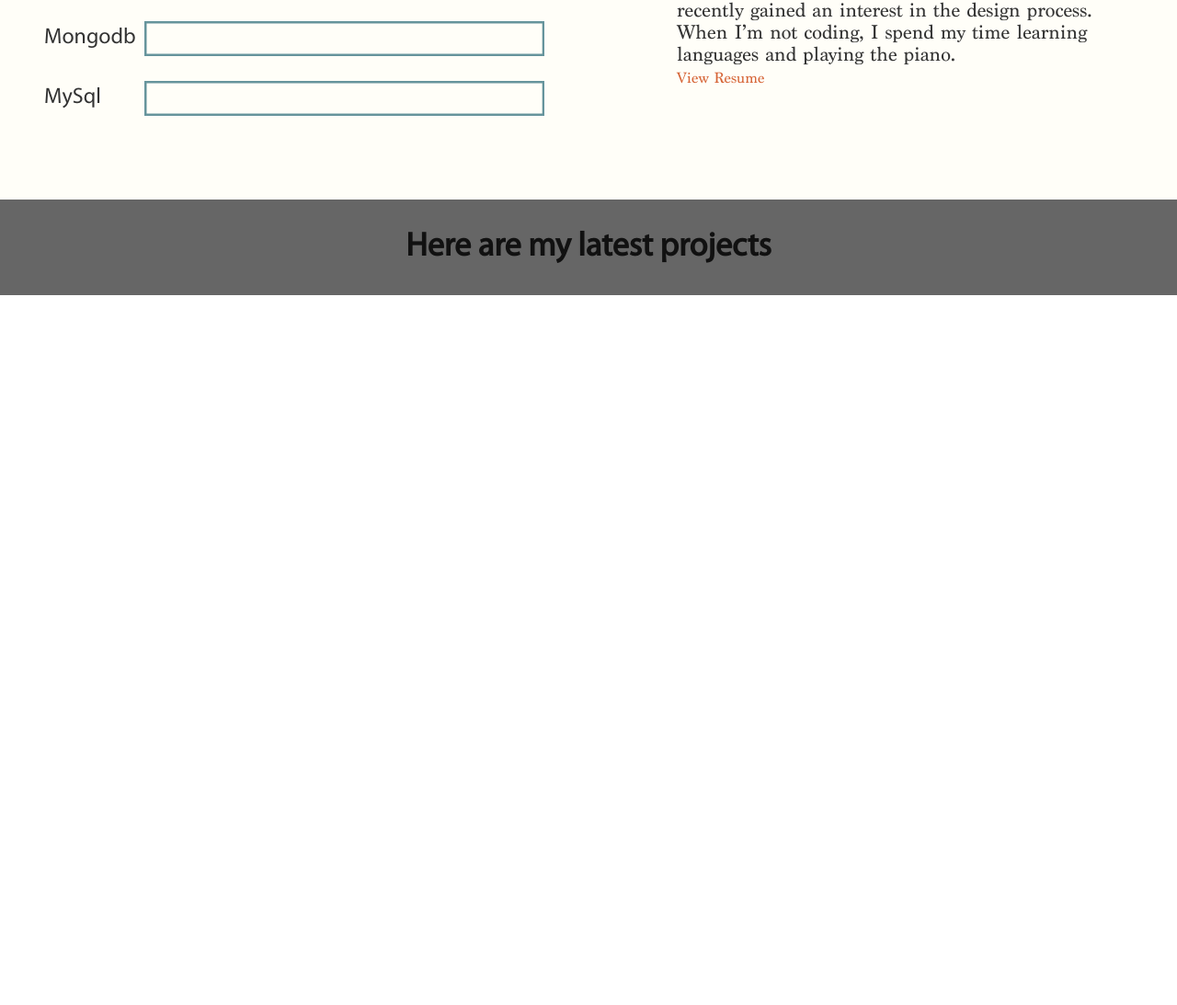
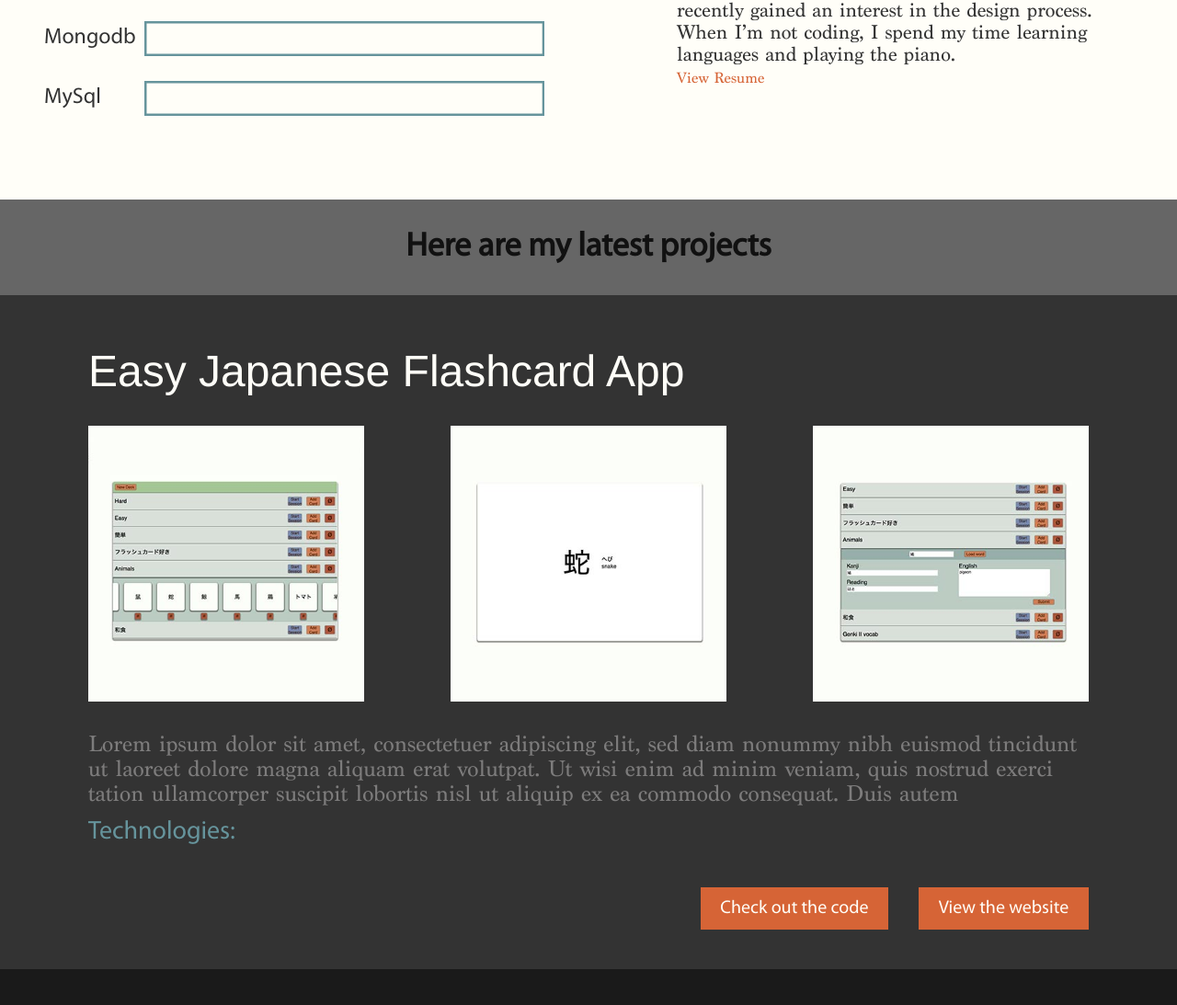
Before and after one commit to jonathanp727/personal-website, a website: page public/index.html in a window 1280 px wide. Shown: the part 1026-2119 px from the top of the page at 92% size. Before the commit the page ends 1347 px from the top, so only its background shows below. Drawn offline with Linux system fonts and the light colour scheme.

Commit message:
Complete first draft

```diff
--- a/public/index.html
+++ b/public/index.html
@@ -61,7 +61,20 @@
       <h3>Here are my latest projects</h3>
     </div>
     <div class="projects-cont">
-
+      <div class="project">
+        <h2>Easy Japanese Flashcard App</h2>
+        <div class="images-cont">
+          <img src="/img/card-view.jpg">
+          <img src="/img/flashcard.jpg">
+          <img src="/img/card-generator.jpg">
+        </div>
+        <p>Lorem ipsum dolor sit amet, consectetuer adipiscing elit, sed diam nonummy nibh euismod tincidunt ut laoreet dolore magna aliquam erat volutpat. Ut wisi enim ad minim veniam, quis nostrud exerci tation ullamcorper suscipit lobortis nisl ut aliquip ex ea commodo consequat. Duis autem</p>
+        <div class="accent">Technologies:</div>
+        <div class="button-cont">
+          <a class="button" href="#">Check out the code</a>
+          <a class="button" href="#">View the website</a>
+        </div>
+      </div>
     </div>
     <footer>
 
--- a/public/style.css
+++ b/public/style.css
@@ -144,3 +144,76 @@ rect {
   font-size: 36px;
   color: #111111;
 }
+
+.projects-cont {
+  background-color: #333333;
+
+  display: flex;
+  justify-content: center;
+}
+
+.project {
+  width: 85%;
+}
+
+.project h2 {
+  font-family: Helvetica;
+  font-size: 48px;
+  font-weight: 200;
+  color: #FFFEF8;
+
+  padding-top: 5%;
+  margin-bottom: 3%;
+}
+
+.project .images-cont {
+  display: flex;
+  justify-content: space-between;
+}
+
+.project img {
+  height: auto;
+  width: auto;
+  max-width: 300px;
+  max-height: 300px;
+}
+
+.project p {
+  font-family: Marion;
+  font-size: 24px;
+  color: #7D7C7C;
+
+  margin-top: 3%;
+}
+
+.project .accent {
+  font-family: Myriad Pro;
+  font-size: 28px;
+  color: #66949C;
+
+  margin-top: 1%;
+}
+
+.project .button-cont {
+  margin-top: 4%;
+  margin-bottom: 4%;
+  display: flex;
+  justify-content: flex-end;
+}
+
+.button {
+  font-family: Myriad Pro;
+  font-size: 20px;
+  text-decoration: none;
+  color: #FFFEF8;
+  padding: 1% 2%;
+  background-color: #D66436;
+  white-space: nowrap;
+
+  margin-left: 3%;
+}
+
+footer {
+  background: #1A1A1A;
+  height: 7%;
+}
```
